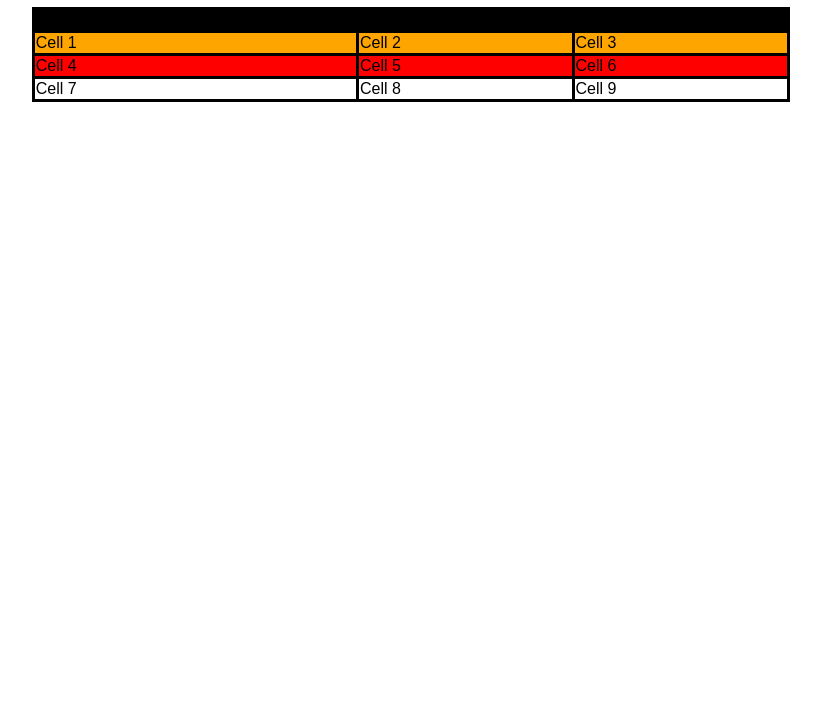
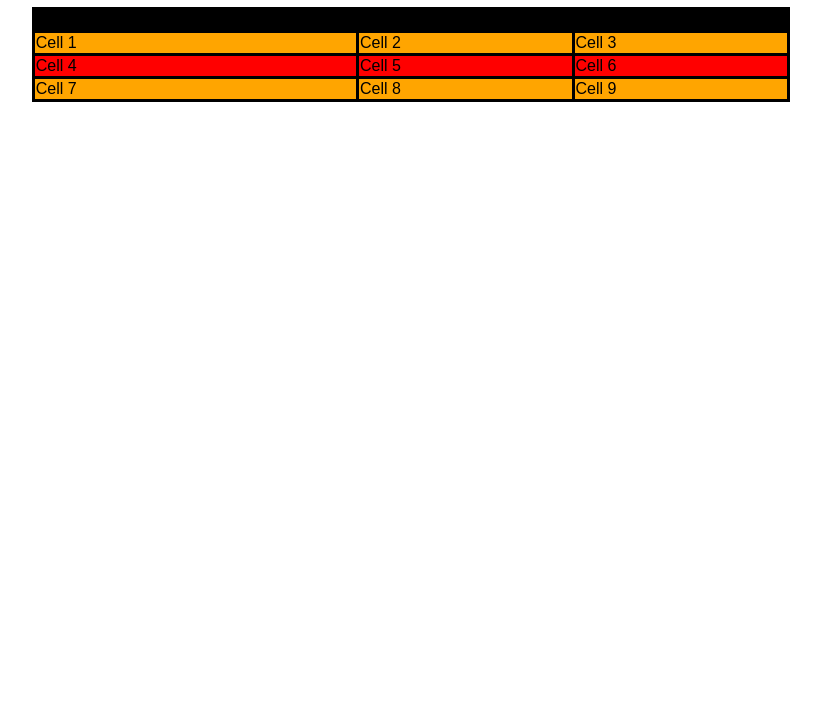
Before and after one commit to ulle-pl/UPPGIFT1, a plain HTML site: page index.html in a window 1280 px wide. Shown: the part 73-800 px from the top of the page, without its empty margins (229-1050 px from the left). Drawn offline with Linux system fonts and the light colour scheme.

Commit message:
Update style.css

```diff
--- a/style.css
+++ b/style.css
@@ -28,3 +28,6 @@ tr:nth-child(2) {
 tr:nth-child(3) {
   background-color: red;
 }
+tr:nth-child(4) {
+  background-color: orange;
+}
```
